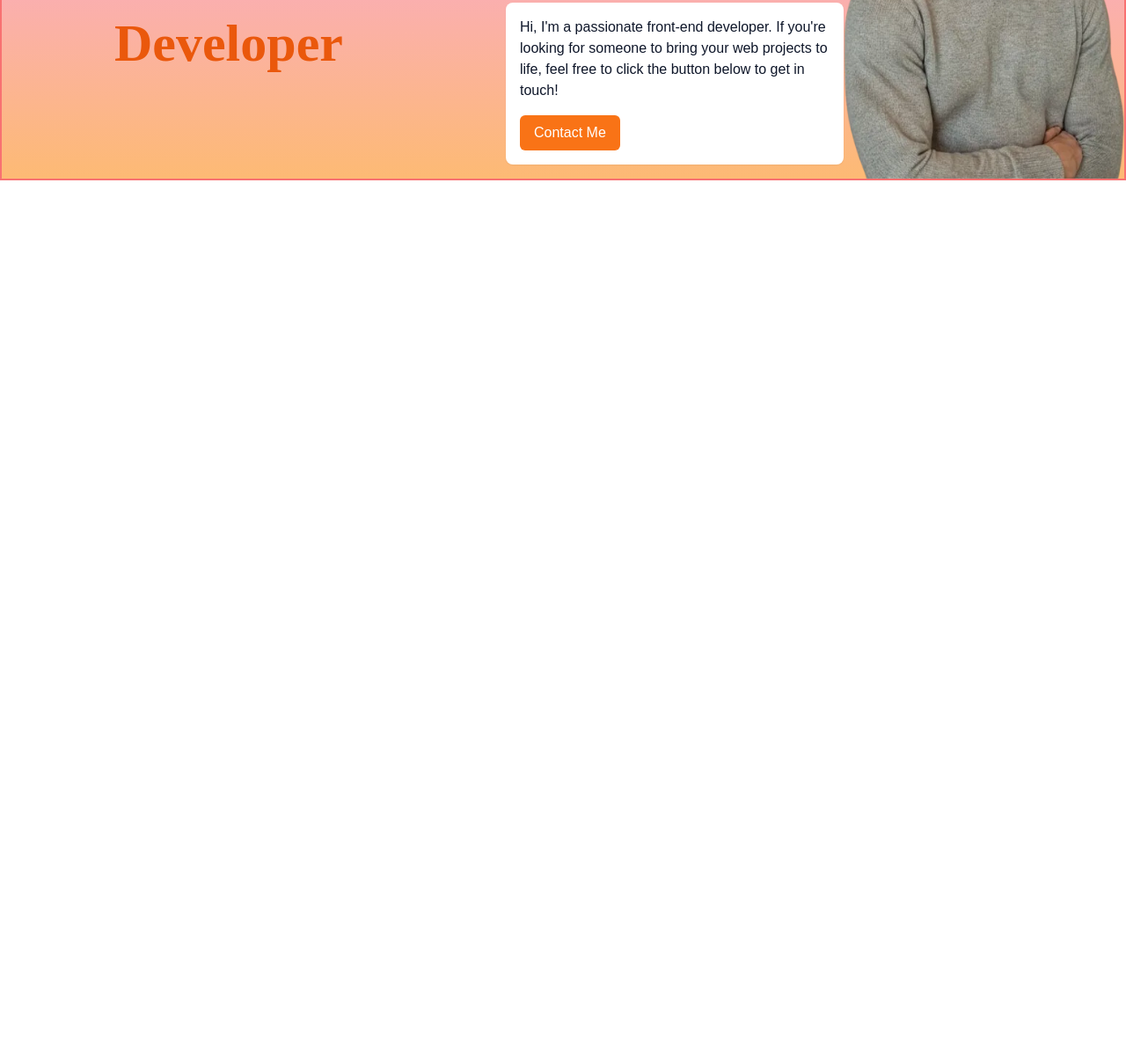
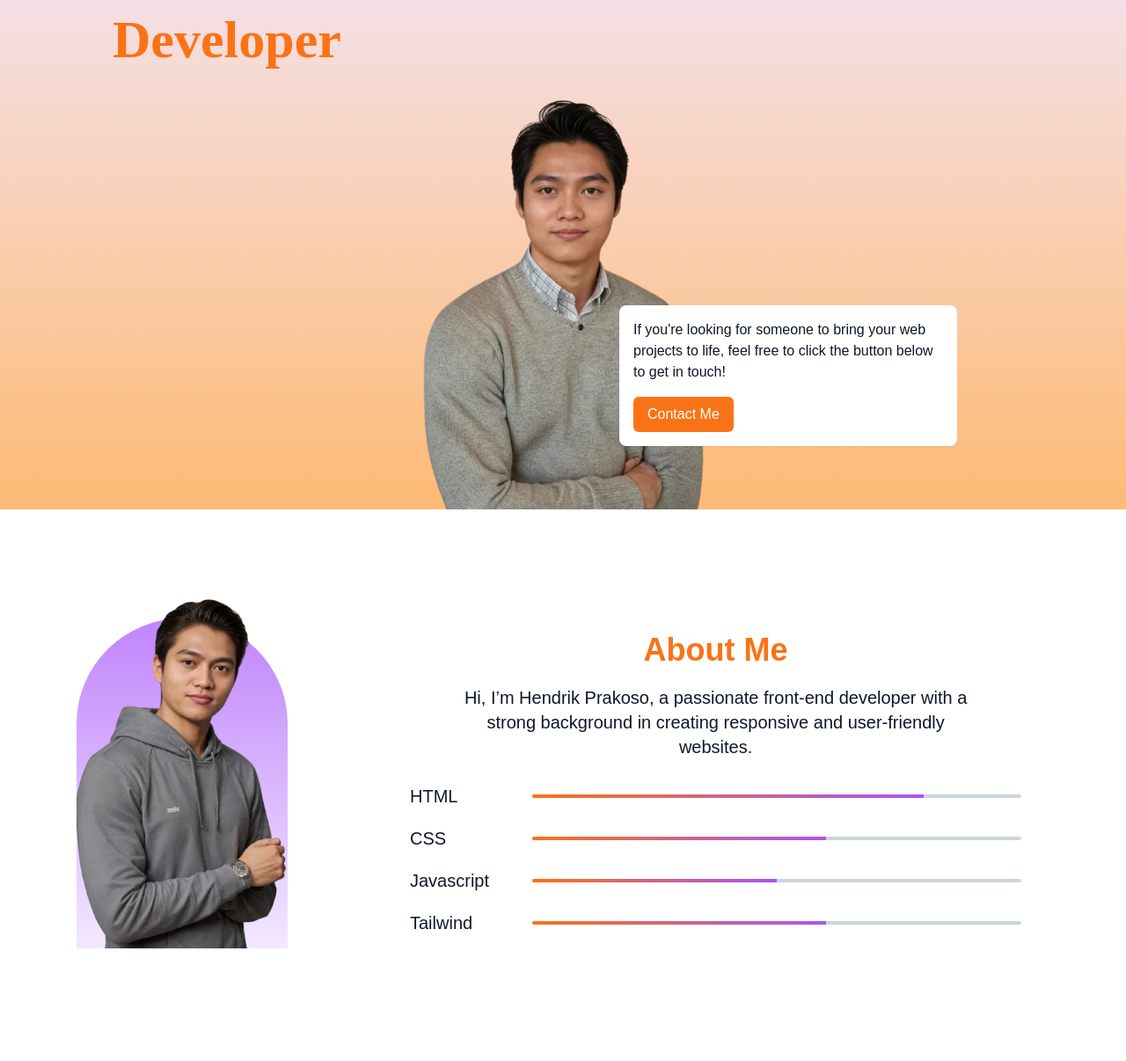
Before and after one commit to hendrikp49/portfolio-website, a website: page src/index.html in a window 1280 px wide. Shown: the part 225-1431 px from the top of the page at 88% size. Before the commit the page ends 800 px from the top, so only its background shows below. Drawn offline with Linux system fonts and the light colour scheme.

Commit message:
add hero section for lg and add about me section

```diff
--- a/src/index.html
+++ b/src/index.html
@@ -7,9 +7,9 @@
     <title>Hendrik's Portfolio Website</title>
   </head>
   <body class="font-content text-slate-900">
-    <header id="home" class="h-screen">
+    <header id="home" class="h-screen md:h-1/2 lg:h-screen">
       <!-- navbar -->
-      <nav class="border-b-2 shadow-sm">
+      <nav class="shadow-sm">
         <div
           class="container flex items-center justify-between px-2 py-4 mx-auto md:py-6"
         >
@@ -87,38 +87,114 @@
       </nav>
       <!-- hero section -->
       <section
-        class="border-2 h-[calc(100vh-60px)] md:h-[calc(50vh-60px)] border-red-400 bg-gradient-to-t from-orange-300 to-pink-300"
+        class="h-[calc(100vh-60px)] lg:h-[calc(100vh-84px)] md:h-[calc(50vh-84px)] bg-gradient-to-t from-orange-300 to-purple-100"
       >
         <div class="container relative h-full p-2">
           <h1
-            class="absolute left-0 right-0 mx-auto mb-4 text-6xl font-extrabold text-center md:top-20 md:mx-0 md:right-auto md:text-6xl top-10 font-heading"
+            class="absolute left-0 right-0 mx-auto mb-4 text-6xl font-extrabold text-center md:top-20 md:mx-0 md:right-auto md:text-6xl top-[5%] font-heading"
           >
             Front End
-            <span class="text-orange-600 md:block md:pl-32 md:mt-3"
+            <span class="text-orange-500 md:block md:pl-32 md:mt-3"
               >Developer</span
             >
           </h1>
 
           <div
-            class="z-10 hidden p-4 bg-white rounded-lg shadow-sm bottom-4 right-1/4 w-96 md:block md:absolute"
+            class="z-10 hidden p-4 bg-white rounded-lg shadow-sm md:bottom-[10%] lg:right-[15%] right-1/4 w-96 md:block md:absolute"
           >
             <p>
-              Hi, I'm a passionate front-end developer. If you're looking for
-              someone to bring your web projects to life, feel free to click the
-              button below to get in touch!
+              If you're looking for someone to bring your web projects to life,
+              feel free to click the button below to get in touch!
             </p>
             <button class="px-4 py-2 mt-4 text-white bg-orange-500 rounded-md">
               Contact Me
             </button>
           </div>
-
+          <!-- hero img -->
           <img
-            class="absolute bottom-0 left-0 right-0 mx-auto w-80 md:mx-0 md:left-auto"
+            class="absolute bottom-0 left-0 right-0 mx-auto w-80 md:mx-0 md:left-auto lg:left-0 lg:mx-auto"
             src="../img/hendrik2.webp"
             alt=""
           />
         </div>
       </section>
     </header>
+    <!-- aboutme section -->
+    <section>
+      <!-- text aboutme section -->
+      <div
+        class="container flex flex-col items-center px-2 py-20 mx-auto lg:py-32 lg:justify-evenly gap-7 lg:flex-row-reverse"
+      >
+        <!-- heading aboutme -->
+        <div class="flex flex-col gap-3 lg:w-3/5 lg:gap-7">
+          <!-- text -->
+          <div class="flex flex-col items-center gap-2 lg:gap-5">
+            <h1 class="text-2xl font-semibold text-orange-500 md:text-4xl">
+              About Me
+            </h1>
+            <p class="text-sm text-center md:w-4/5 md:text-xl">
+              Hi, I’m Hendrik Prakoso, a passionate front-end developer with a
+              strong background in creating responsive and user-friendly
+              websites.
+            </p>
+          </div>
+          <!-- skill -->
+          <div class="flex flex-col md:w-11/12 md:mx-auto">
+            <div class="flex flex-col gap-2 md:text-xl lg:gap-5">
+              <div class="flex items-center justify-between gap-10">
+                <span>HTML</span>
+                <div
+                  class="relative w-full h-1 overflow-hidden rounded-full md:w-4/5 bg-slate-300"
+                >
+                  <div
+                    class="absolute w-4/5 h-1 bg-gradient-to-r from-orange-500 to-purple-500"
+                  ></div>
+                </div>
+              </div>
+              <div class="flex items-center justify-between gap-14">
+                <span>CSS</span>
+                <div
+                  class="relative w-full h-1 overflow-hidden rounded-full md:w-4/5 bg-slate-300"
+                >
+                  <div
+                    class="absolute w-3/5 h-1 bg-gradient-to-r from-orange-500 to-purple-500"
+                  ></div>
+                </div>
+              </div>
+              <div class="flex items-center justify-between gap-3">
+                <span>Javascript</span>
+                <div
+                  class="relative w-full h-1 overflow-hidden rounded-full md:w-4/5 bg-slate-300"
+                >
+                  <div
+                    class="absolute w-1/2 h-1 bg-gradient-to-r from-orange-500 to-purple-500"
+                  ></div>
+                </div>
+              </div>
+              <div class="flex items-center justify-between gap-7">
+                <span>Tailwind</span>
+                <div
+                  class="relative w-full h-1 overflow-hidden rounded-full md:w-4/5 bg-slate-300"
+                >
+                  <div
+                    class="absolute w-3/5 h-1 bg-gradient-to-r from-orange-500 to-purple-500"
+                  ></div>
+                </div>
+              </div>
+            </div>
+          </div>
+        </div>
+        <!-- img aboutme section -->
+        <div
+          class="w-48 rounded-t-full lg:w-60 bg-gradient-to-b from-purple-400 to-purple-100 rounded-b-md"
+        >
+          <img
+            class="transform scale-x-[-1] -mt-6 w-full"
+            src="../img/hendrik.webp"
+            alt=""
+          />
+        </div>
+      </div>
+    </section>
   </body>
 </html>
```
Also changed, not shown: src/output.css.
